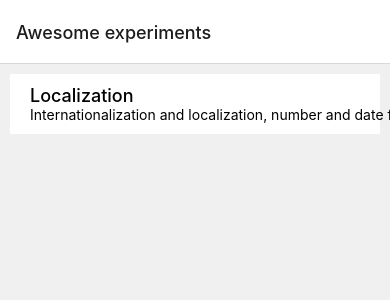
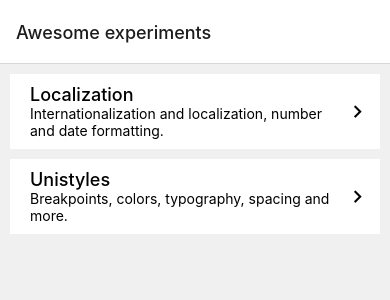
Before and after one commit to rotoxl/playground, a React Native app: screen / in a window 390 px wide. Shown: the top 300 px of the page. Built offline with nearby package versions, Linux system fonts and the light colour scheme.

Commit message:
Build unistyles empty screen

```diff
--- a/app.config.ts
+++ b/app.config.ts
@@ -25,6 +25,7 @@ export default ({ config }: ConfigContext): ExpoConfig => ({
     infoPlist: {
       CFBundleAllowMixedLocalizations: true,
     },
+    bundleIdentifier: 'com.example.app',
   },
   android: {
     adaptiveIcon: {
--- a/app/navigation/Navigation.tsx
+++ b/app/navigation/Navigation.tsx
@@ -1,5 +1,6 @@
 import { HomeScreen } from '@app/screens/HomeScreen/HomeScreen';
 import { LocalizationScreen } from '@app/screens/LocalizationScreen/LocalizationScreen';
+import { UnistylesScreen } from '@app/screens/UnistylesScreen/UnistylesScreen';
 import { DarkTheme, DefaultTheme, NavigationContainer } from '@react-navigation/native';
 import { createStackNavigator } from '@react-navigation/stack';
 import { ColorSchemeName } from 'react-native';
@@ -39,6 +40,13 @@ export const RootNavigator = () => {
           title: 'Localization experiment',
         }}
       />
+      <Stack.Screen
+        name="UnistylesScreen"
+        component={UnistylesScreen}
+        options={{
+          title: 'Unistyles experiment',
+        }}
+      />
     </Stack.Navigator>
   );
 };
--- a/app/navigation/routes.ts
+++ b/app/navigation/routes.ts
@@ -3,6 +3,7 @@ import { NativeStackNavigationProp } from '@react-navigation/native-stack';
 export type HomeStackParamsList = {
   HomeScreen: undefined;
   LocalizationScreen: undefined;
+  UnistylesScreen: undefined;
 };
 
 export type StackNavigation = NativeStackNavigationProp<RouteParamsList>;
--- a/app/screens/HomeScreen/HomeScreen.tsx
+++ b/app/screens/HomeScreen/HomeScreen.tsx
@@ -19,6 +19,11 @@ export const HomeScreen = () => {
       subtitle: 'Internationalization and localization, number and date formatting.',
       screenName: 'LocalizationScreen',
     },
+    {
+      title: 'Unistyles',
+      subtitle: 'Breakpoints, colors, typography, spacing and more.',
+      screenName: 'UnistylesScreen',
+    },
   ] satisfies CaseType[];
 
   const handleNavigateCase = useCallback(
@@ -31,7 +36,7 @@ export const HomeScreen = () => {
   const listItems = cases.map((item) => (
     <Pressable key={item.title} onPress={handleNavigateCase(item.screenName)}>
       <View style={styles.itemContainer}>
-        <View>
+        <View style={styles.fullScreen}>
           <Text style={styles.title}>{item.title}</Text>
           <Text style={styles.subtitle} numberOfLines={2}>
             {item.subtitle}
@@ -52,6 +57,7 @@ export const HomeScreen = () => {
     </SafeAreaView>
   );
 };
+
 const styles = StyleSheet.create({
   fullScreen: {
     flex: 1,
@@ -63,7 +69,8 @@ const styles = StyleSheet.create({
   itemContainer: {
     minHeight: 60,
     backgroundColor: 'white',
-    margin: 10,
+    marginHorizontal: 10,
+    marginTop: 10,
     paddingVertical: 10,
     paddingLeft: 20,
     paddingRight: 10,
--- /dev/null
+++ b/app/screens/UnistylesScreen/UnistylesScreen.tsx
@@ -0,0 +1,3 @@
+export const UnistylesScreen = () => {
+  return <></>;
+};
```
